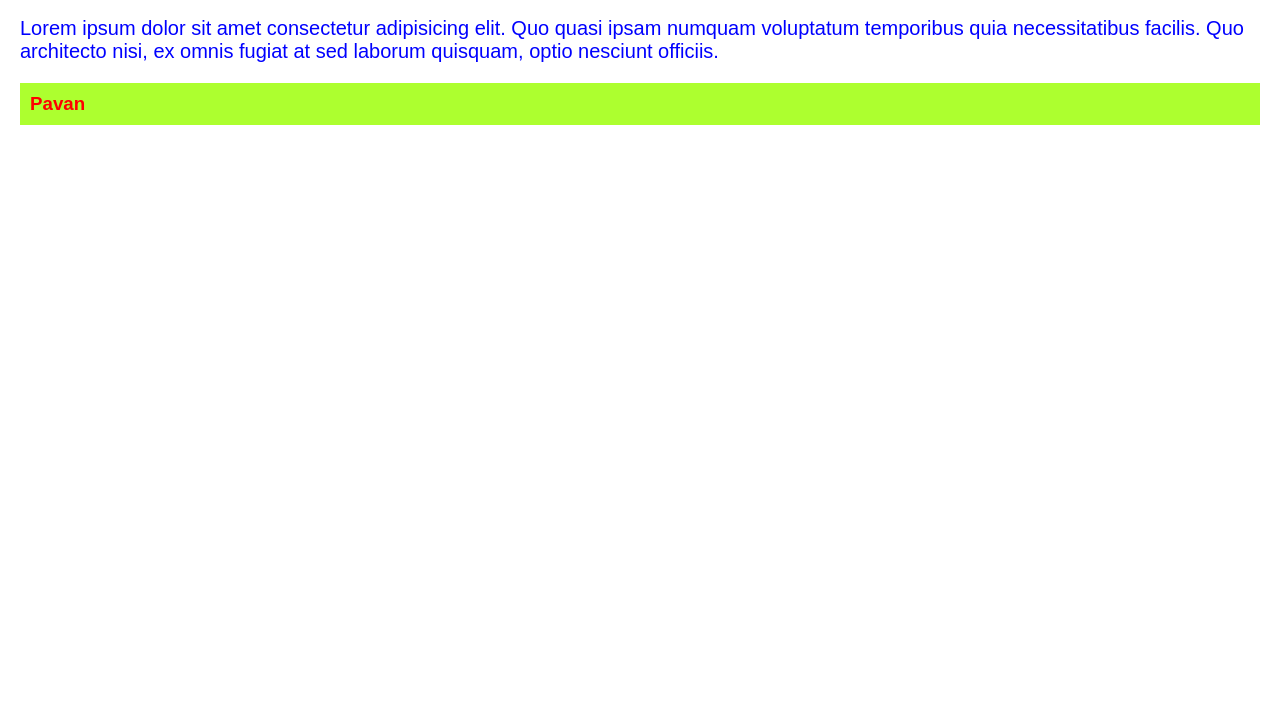
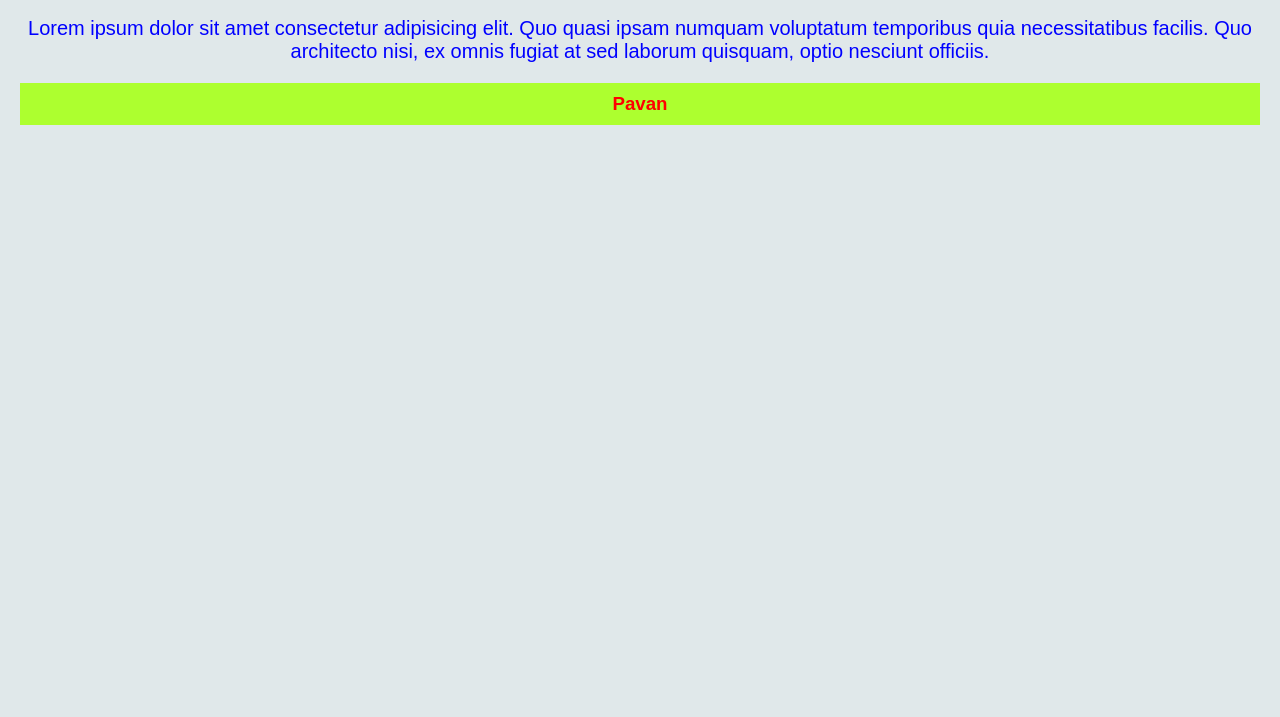
Before and after one commit to pavan-0507/DAY_1, a plain HTML site: page index.html in a window 1280 px wide. Shown: the part 83-800 px from the top of the page. Drawn offline with Linux system fonts and the light colour scheme.

Commit message:
added css

```diff
--- a/index.html
+++ b/index.html
@@ -31,5 +31,11 @@
 <h1>Welcome to SR university</h1>
 <p>Lorem ipsum dolor sit amet consectetur adipisicing elit. Quo quasi ipsam numquam voluptatum temporibus quia necessitatibus facilis. Quo architecto nisi, ex omnis fugiat at sed laborum quisquam, optio nesciunt officiis.</p>
 <h3>Pavan</h3>
+<style>
+    body{
+        background-color: rgb(224, 232, 234);
+        text-align: center;
+    }
+</style>
 </body>
 </html>
```
